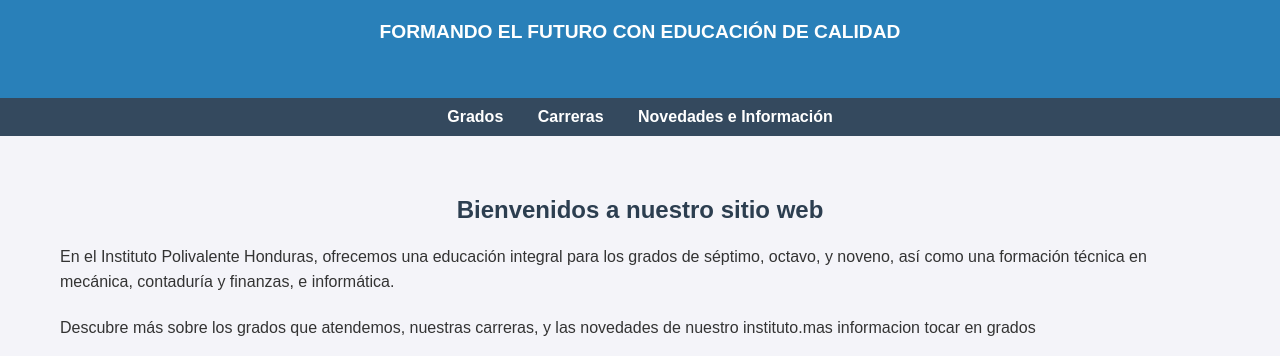
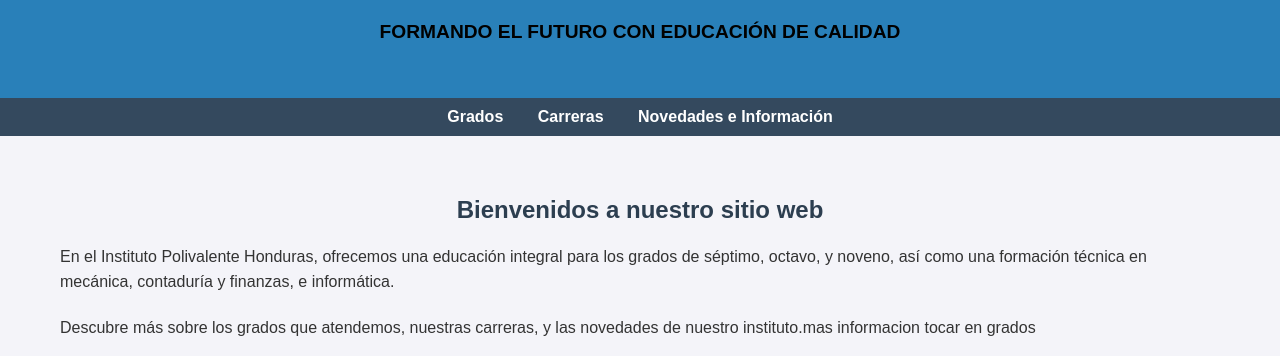
Before and after one commit to IPH-Honduras/grados, a plain HTML site: page index.html in a window 1280 px wide. Shown: the part 263-619 px from the top of the page. Drawn offline with Linux system fonts and the light colour scheme.

Commit message:
Update styles.css

```diff
--- a/styles.css
+++ b/styles.css
@@ -32,7 +32,7 @@ header {
 /* Estilo del segundo H1 debajo del texto principal */
 h1 + p {
     font-size: 1.2em;
-    color: white; /* Cambiamos el color a blanco */
+    color:  Black;
     background-color: transparent; /* Quitamos el fondo de color amarillo */
     padding: 10px;
     text-align: center;
```
